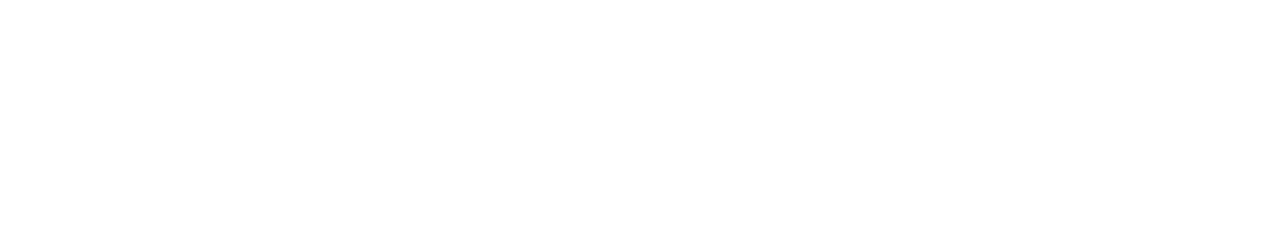
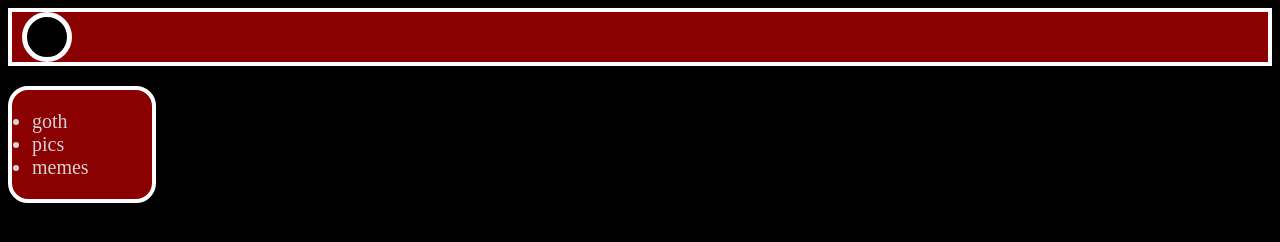
Before and after one commit to Sargismanthe2nd/Anhelo, a plain HTML site: page index.html in a window 1280 px wide. Drawn offline with Linux system fonts and the light colour scheme.

Commit message:
Added basic style and some structure

```diff
--- a/CSS/style.css
+++ b/CSS/style.css
@@ -0,0 +1,38 @@
+/* style.css */
+
+body {
+    background-color: black;
+  }
+
+  .navbar {
+    display: flex;
+    align-items: center;
+    background-color: darkred;
+    color: lightgray;
+    border: 4px solid white;
+    padding: 10px;
+    height: 30px;
+  }
+  .navbar-button {
+    background-color: black;
+    border: 5px solid white;
+    padding: 20px;
+    border-radius: 100px;
+    margin: left;
+    width: 0px;
+  }
+
+  /* Add more CSS rules for other elements as needed */
+  .content-block {
+  }
+
+  .content {
+    background-color: darkred;
+    color: lightgray;
+    border: 4px solid white;
+    border-radius: 20px;
+    padding: 20px;
+    width: 100px;
+    font-family: 'Times New Roman', Times, serif;
+    font-size: 20px;
+  }
--- a/index.html
+++ b/index.html
@@ -4,10 +4,21 @@
     <meta charset="UTF-8">
     <meta name="viewport" content="width=device-width, initial-scale=1.0">
     <title>Document</title>
-    <link href="./CSS/reset.css">
-    <link href="./CSS/style.css">
+    <link href="./CSS/reset.css" rel="stylesheet">
+    <link href="./CSS/style.css" rel="stylesheet">
 </head>
 <body>
+    <div class="navbar">
+        <div class="navbar-button">
+          <div class="nav-content">
+          </div>
+        </div>
+      </div>
 
+    <ul class="content">
+        <li>goth</li>
+        <li>pics</li>
+        <li>memes</li>
+    </ul>
 </body>
 </html>
```
